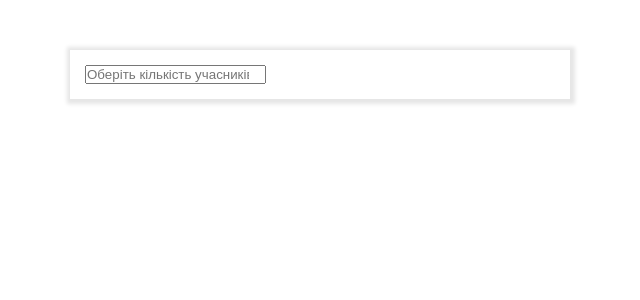
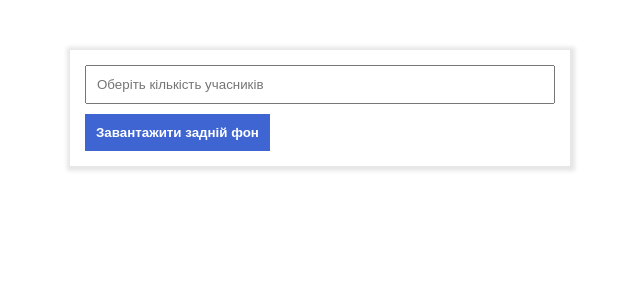
Before and after one commit to Sorokovsky/lottery, a Next.js app: page / in a window 1280 px wide. Shown: the top 300 px of the page, without its empty margins (320-960 px from the left). Built offline with nearby package versions, Linux system fonts and the light colour scheme.

Commit message:
fileinput

```diff
--- /dev/null
+++ b/components/FileInput.tsx
@@ -0,0 +1,23 @@
+import React, { FC, useRef } from "react";
+import { InputType } from "../types/inputType";
+import cl from '../styles/FileInput.module.scss';
+interface Props{
+    placeholder: string;
+    accept?:string;
+    multi?: boolean;
+};
+const FileInput:FC<Props> = ({placeholder, accept = '', multi = false}:Props):JSX.Element => {
+    const inputRef = useRef<HTMLInputElement>(null);
+    const clickHandler = (e:React.MouseEvent<HTMLButtonElement | HTMLAnchorElement>):void => {
+        if(null !== inputRef.current){
+            inputRef.current.click();
+        }
+    }
+    return(
+        <>
+        <input ref={inputRef} className={[cl.input].join(" ")} accept={accept} multiple={multi} type={InputType.FILE} />
+        <button type="button" className={[cl.btn].join(" ")} onClick={clickHandler}>{placeholder}</button>
+        </>
+    )
+}
+export default FileInput;
--- a/components/MyInput.tsx
+++ b/components/MyInput.tsx
@@ -11,6 +11,10 @@ const MyInput:FC<Props> = ({type = InputType.TEXT,
                             placeholder = "",
                             name = "",
                             id = ""}:Props):JSX.Element => {
-    return <input type={type} placeholder={placeholder} name={name} id={id}/>
+    return <input type={type}
+                  placeholder={placeholder}
+                  name={name}
+                  id={id}
+                  className={[cl.input].join(" ")}/>
 }
 export default MyInput;
--- a/pages/_app.tsx
+++ b/pages/_app.tsx
@@ -1,9 +1,14 @@
 import '../styles/globals.scss';
 import type { AppProps } from 'next/app';
+import Head from 'next/head';
 const MyApp = ({ Component, pageProps }: AppProps):JSX.Element => {
   return (
+    <>
+    <Head>
+      <title>Розіграж</title>
+    </Head>
     <Component {...pageProps} />
+    </>
     )
 }
-
 export default MyApp;
--- a/pages/index.tsx
+++ b/pages/index.tsx
@@ -1,15 +1,19 @@
 import type { NextPage } from 'next';
 import Container from '../components/Container';
+import FileInput from '../components/FileInput';
 import MyForm from '../components/MyForm';
 import MyInput from '../components/MyInput';
 import { InputType } from '../types/inputType';
-const Home: NextPage = () => {
+const Home:NextPage = ():JSX.Element => {
   return (
    <Container>
     <MyForm>
       <MyInput type={InputType.NUMBER}
                placeholder={"Оберіть кількість учасників"}
                name="count"/>
+      <div className='flex'>
+        <FileInput placeholder='Завантажити задній фон' />
+      </div>
     </MyForm>
    </Container>
   )
--- /dev/null
+++ b/styles/FileInput.module.scss
@@ -0,0 +1,16 @@
+.input{
+    display: none;
+}
+.btn{
+    cursor: pointer;
+    margin-top: 10rem;
+    padding: 10rem 10rem;
+    background-color: rgba(21, 69, 201, 0.823);
+    border: 1rem solid transparent;
+    color: #ffffff;
+    font-weight: 700;
+    transition: .3s all linear;
+    &:hover{
+        background-color: rgba(21, 69, 201, 1);
+    }
+}
--- a/styles/MyInput.module.scss
+++ b/styles/MyInput.module.scss
@@ -0,0 +1,5 @@
+.input{
+    display: block;
+    width: 100%;
+    padding: 10rem;
+}
--- a/styles/globals.scss
+++ b/styles/globals.scss
@@ -11,3 +11,8 @@ html{
     justify-content: center;
     padding-top: 50rem;
 }
+.flex{
+    display: flex;
+    align-items: center;
+    justify-content: space-between;
+}
```
